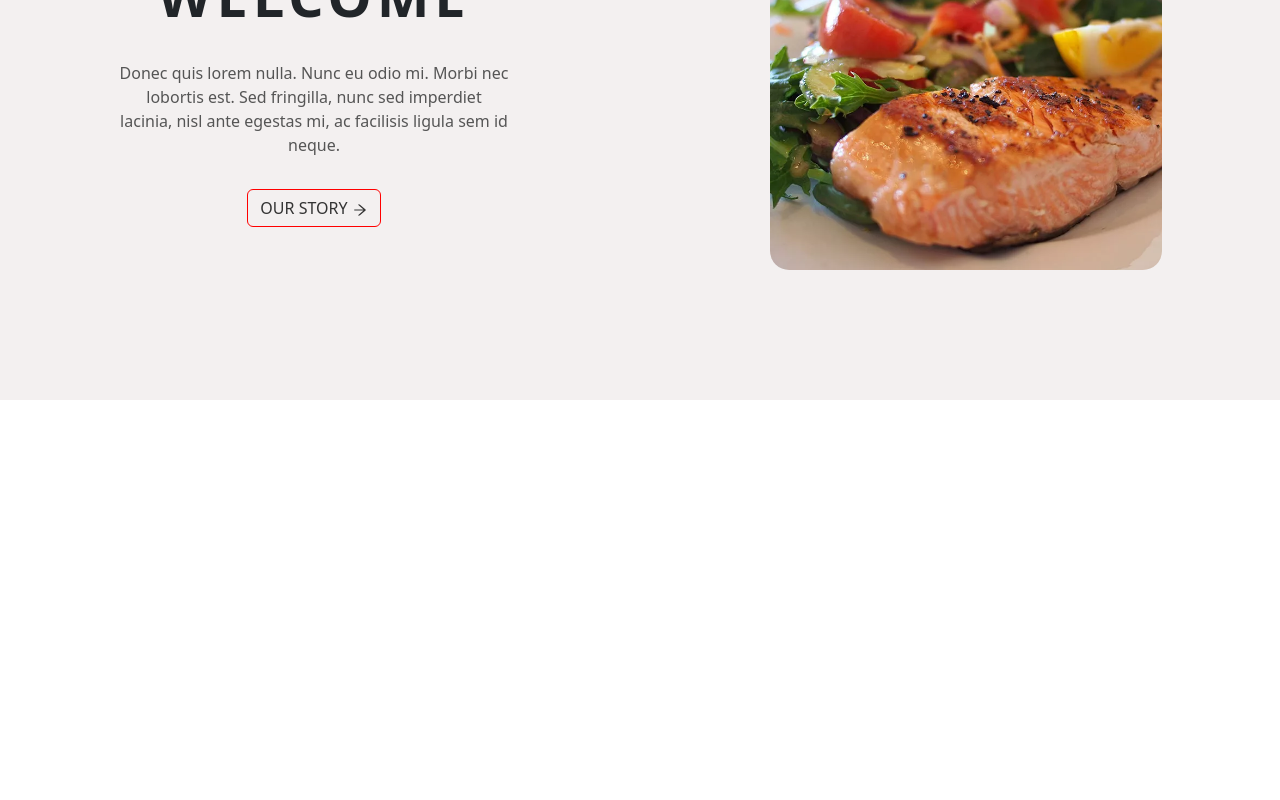
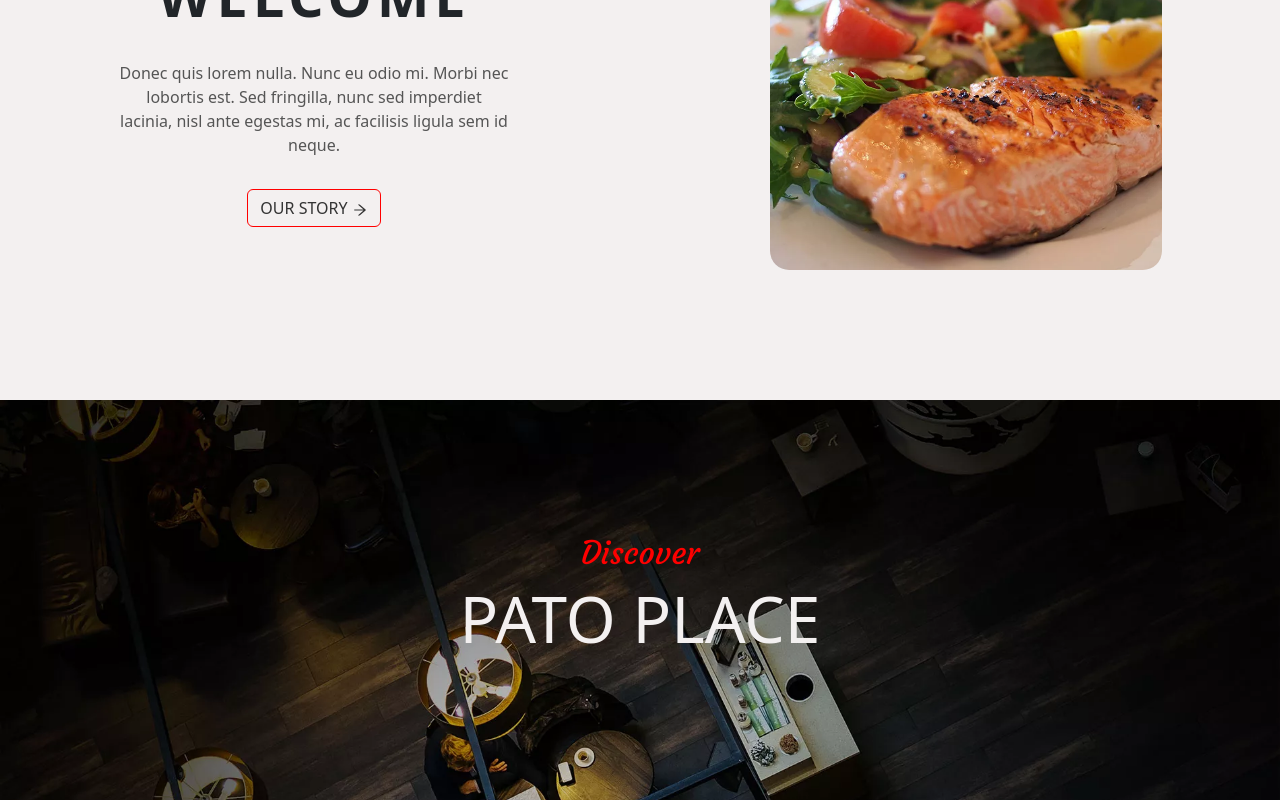
Before and after one commit to sajjad-moeini/pato-restaurant-ReactJs, a React (Vite) app: page / in a window 1280 px wide. Shown: the part 1052-1852 px from the top of the page. Before the commit the page ends 1452 px from the top, so only its background shows below. Built offline with nearby package versions, Linux system fonts and the light colour scheme.

Commit message:
add discover section

```diff
--- a/src/Pages/Home/Home.css
+++ b/src/Pages/Home/Home.css
@@ -50,3 +50,25 @@ letter-spacing: .3rem;
        transform: scale(1.2);
 }
 /* welcome-section finish */
+
+/* discover-section start */
+.discover-section{
+       height: 50vh;
+       background: url(../../../public/img/bg-intro-01.jpg.webp);
+       background-size: cover;
+       background-attachment: fixed;
+       display: flex;
+       flex-direction: column;
+       justify-content: center;
+       align-items: center;
+}
+.discover-section-subtitle{
+       font-family: Courgette;
+       color: red;
+       font-size: 2rem;
+}
+.discover-section-title{
+color: #f3f0f0;
+font-size: 4rem;
+}
+/* discover-section finish */
--- a/src/Pages/Home/Home.jsx
+++ b/src/Pages/Home/Home.jsx
@@ -2,8 +2,8 @@ import React from 'react'
 import './Home.css'
 import HomeCarousel from '../../Components/HomeCarousel/HomeCarousel'
 import { Link } from 'react-router-dom'
-import {AiOutlineArrowRight} from 'react-icons/ai'
-document.title ='Home'
+import { AiOutlineArrowRight } from 'react-icons/ai'
+document.title = 'Home'
 export default function Home() {
 
   return (
@@ -31,7 +31,8 @@ export default function Home() {
         </div>
       </section>
       <section className="discover-section">
-
+        <div className="h3 discover-section-subtitle">Discover</div>
+        <div className="h1 discover-section-title">PATO PLACE</div>
       </section>
     </>
   )
```
Lines whose indentation alone changed are shown as unchanged.
